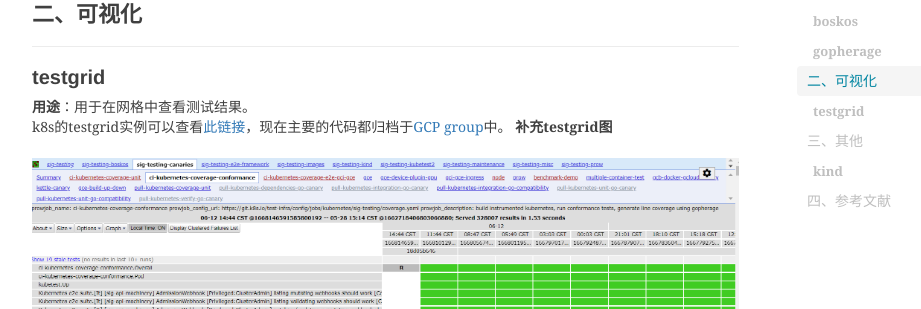
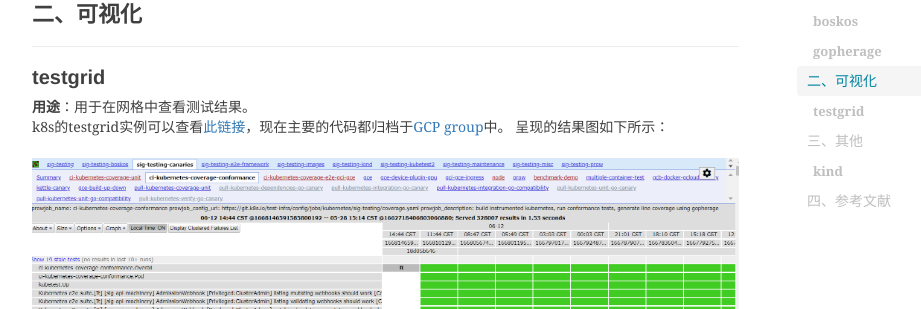
Before and after one commit to shihai1991/shihai1991.github.io, a Jekyll site: the page built from _posts/2023-06-12-kubernetes-test-sig组.md, in a window 1280 px wide and 900 px high, scrolled down 3822 px. Shown: the part 143-452 px from the top of the window, without its empty margins (233-1154 px from the left). Built offline with Jekyll 4.4.1, drawn with Linux system fonts in a browser that asks for light colours; nearby versions of some CDN libraries; comment, search, counter and statistics services are not loaded.

Commit message:
Update 2023-06-12-kubernetes-test-sig组.md

```diff
--- a/_posts/2023-06-12-kubernetes-test-sig组.md
+++ b/_posts/2023-06-12-kubernetes-test-sig组.md
@@ -98,7 +98,7 @@ resources:
 ## testgrid
 **用途**：用于在网格中查看测试结果。
 k8s的testgrid实例可以查看[此链接](https://testgrid.k8s.io)，现在主要的代码都归档于[GCP group](https://github.com/GoogleCloudPlatform/testgrid)中。
-**补充testgrid图**
+呈现的结果图如下所示：
 ![]({{site.baseurl}}/img/2023/Q2/20230612-testgrid.png)
 
 # 三、其他
```
